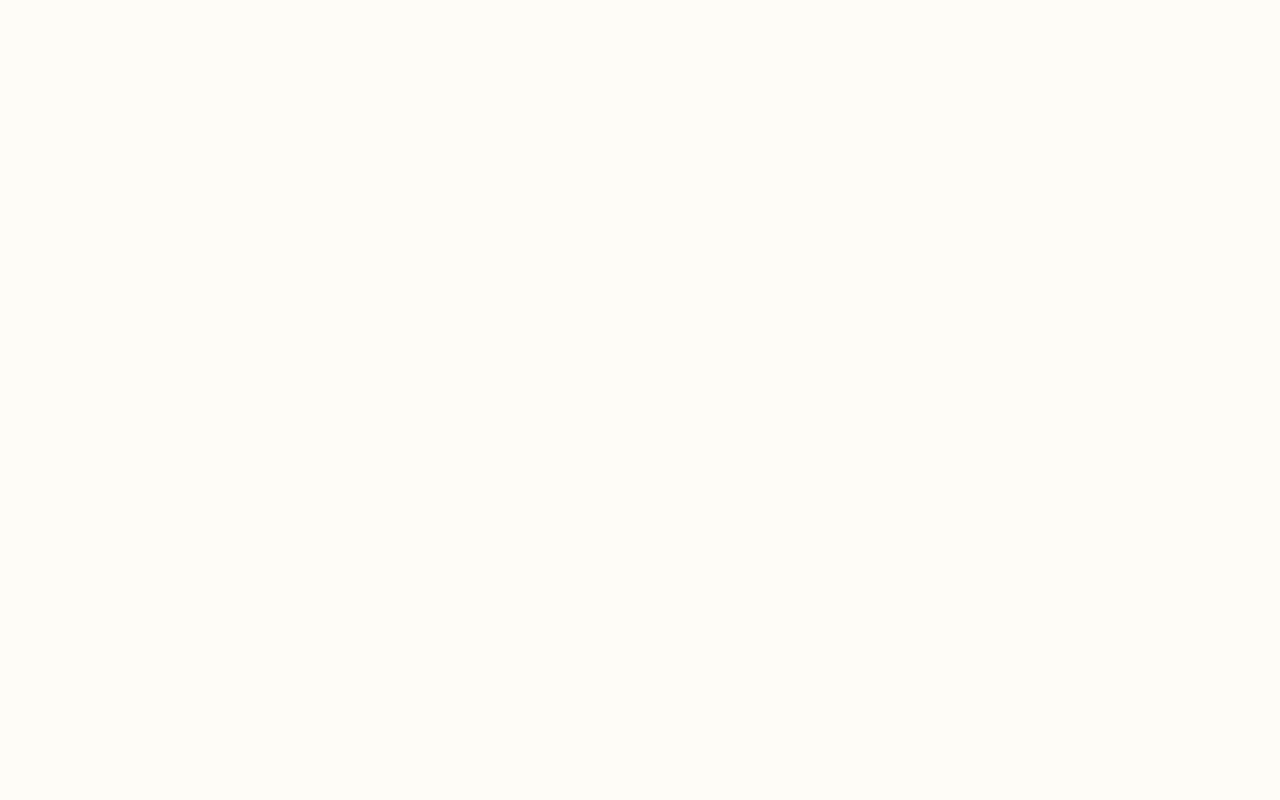
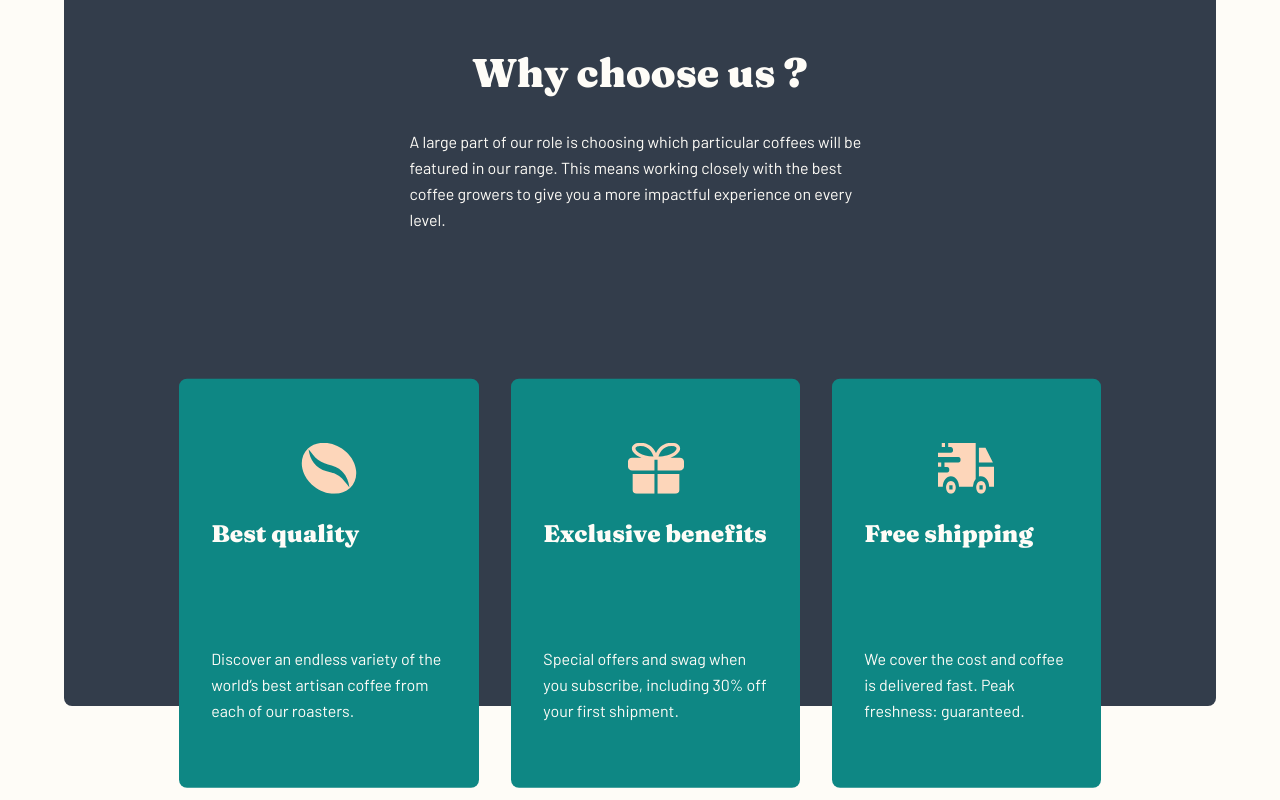
Before and after one commit to Giuva-Sergi/coffeeRoasters, a React (Vite) app: page / in a window 1280 px wide. Shown: the part 1560-2360 px from the top of the page. Before the commit the page ends 1385 px from the top, so only its background shows below. Built offline with nearby package versions, Linux system fonts and the light colour scheme; the HTML template or start-up script is replaced by a standard one.

Commit message:
fixed pseudo elements layout

```diff
--- a/src/pages/home/Collection.module.css
+++ b/src/pages/home/Collection.module.css
@@ -48,7 +48,6 @@
   display: flex;
   flex-direction: column;
   align-items: center;
-  /* flex-basis: 22%; */
   gap: 1rem;
 }
 
--- a/src/pages/home/HeroHome.module.css
+++ b/src/pages/home/HeroHome.module.css
@@ -2,7 +2,7 @@
   background-image: url("../../assets/home/desktop/image-hero-coffeepress.jpg");
   background-size: cover;
   background-repeat: no-repeat;
-  border-radius: 1rem;
+  border-radius: 0.5rem;
 }
 
 .heroSectionContainer {
--- a/src/pages/home/Home.jsx
+++ b/src/pages/home/Home.jsx
@@ -1,12 +1,16 @@
 import styles from "./Home.module.css";
 import HeroHome from "./HeroHome";
 import Collection from "./Collection";
+import Services from "./Services";
+import HowItWorks from "./HowItWorks";
 
 function Home() {
   return (
     <main className={styles.main}>
       <HeroHome />
       <Collection />
+      <Services />
+      <HowItWorks />
     </main>
   );
 }
--- a/src/pages/home/Home.module.css
+++ b/src/pages/home/Home.module.css
@@ -1,5 +1,6 @@
 .main {
   margin-top: 2rem;
   display: grid;
+  justify-items: stretch;
   gap: 7rem;
 }
--- /dev/null
+++ b/src/pages/home/HowItWorks.jsx
@@ -0,0 +1,39 @@
+import styles from "./HowItWorks.module.css";
+function HowItWorks() {
+  return (
+    <section className={styles.how}>
+      <h4>How it works</h4>
+      <div className={styles.cardsContainer}>
+        <div className={styles.howCard}>
+          <span>01</span>
+          <h3>Pick your coffee</h3>
+          <p>
+            Select from our evolving range of artisan coffees. Our beans are
+            ethically sourced and we pay fair prices for them. There are new
+            coffees in all profiles every month for you to try out.
+          </p>
+        </div>
+        <div className={styles.howCard}>
+          <span>02</span>
+          <h3>Choose the frequency</h3>
+          <p>
+            Customize your order frequency, quantity, even your roast style and
+            grind type. Pause, skip or cancel your subscription with no
+            commitment through our online portal.
+          </p>
+        </div>
+        <div className={styles.howCard}>
+          <span>03</span>
+          <h3>Receive and enjoy!</h3>
+          <p>
+            We ship your package within 48 hours, freshly roasted. Sit back and
+            enjoy award-winning world-class coffees curated to provide a
+            distinct tasting experience.
+          </p>
+        </div>
+      </div>
+    </section>
+  );
+}
+
+export default HowItWorks;
--- /dev/null
+++ b/src/pages/home/HowItWorks.module.css
@@ -0,0 +1,69 @@
+.how {
+  width: 80%;
+  margin-top: 8rem;
+  margin-inline: auto;
+}
+
+h4 {
+  font-family: var(--ff-fraunces);
+  color: var(--clr-grey);
+  text-align: left;
+  margin-bottom: 5rem;
+}
+
+.cardsContainer {
+  --gap: 5rem;
+  display: flex;
+  gap: var(--gap);
+}
+
+.howCard {
+  --decoration-width: 2rem;
+  --decoration-position: -15%;
+  position: relative;
+  display: flex;
+  flex-direction: column;
+  width: 28%;
+  gap: 2rem;
+}
+
+span {
+  font-family: var(--ff-fraunces);
+  font-size: var(--fraunces-fs-h1);
+  color: var(--clr-pale-orange);
+}
+
+h3 {
+  font-size: var(--fraunces-fs-h3);
+  line-height: var(--fraunces-line-height-400);
+  color: var(--clr-dark-blue);
+}
+
+p {
+  font-family: var(--ff-barlow);
+  font-size: 1rem;
+  text-align: left;
+  line-height: var(--barlow-line-height);
+}
+
+.howCard::before {
+  position: absolute;
+  content: "";
+  width: var(--decoration-width);
+  aspect-ratio: 1;
+  top: var(--decoration-position);
+  border: 2px solid var(--clr-dark-cyan);
+  border-radius: 50%;
+}
+
+.howCard:not(:last-of-type)::after {
+  position: absolute;
+  content: "";
+  width: calc(
+    100% + var(--gap) / 2 +
+      calc(var(--decoration-width) / 2 - var(--decoration-width) / 4)
+  );
+  top: calc(var(--decoration-position) + var(--decoration-width) / 2);
+  left: var(--decoration-width);
+  border: 1px solid var(--clr-pale-orange);
+}
--- /dev/null
+++ b/src/pages/home/Services.jsx
@@ -0,0 +1,65 @@
+import styles from "./Services.module.css";
+import coffeeBean from "../../assets/home/desktop/icon-coffee-bean.svg";
+import gift from "../../assets/home/desktop/icon-gift.svg";
+import truck from "../../assets/home/desktop/icon-truck.svg";
+
+function Services() {
+  return (
+    <section className={styles.servicesSection}>
+      <div className={styles.servicesHeader}>
+        <h2>Why choose us ?</h2>
+        <p>
+          A large part of our role is choosing which particular coffees will be
+          featured in our range. This means working closely with the best coffee
+          growers to give you a more impactful experience on every level.
+        </p>
+      </div>
+      <div className={styles.cards}>
+        <div className={styles.card}>
+          <img
+            src={coffeeBean}
+            alt="Icon of a coffee bean"
+            className={styles.serviceImage}
+          />
+          <div>
+            <h4>Best quality</h4>
+            <p>
+              Discover an endless variety of the world’s best artisan coffee
+              from each of our roasters.
+            </p>
+          </div>
+        </div>
+        <div className={styles.card}>
+          <img
+            src={gift}
+            alt="Icon of a gift"
+            className={styles.serviceImage}
+          />
+          <div>
+            <h4>Exclusive benefits</h4>
+            <p>
+              Special offers and swag when you subscribe, including 30% off your
+              first shipment.
+            </p>
+          </div>
+        </div>
+        <div className={styles.card}>
+          <img
+            src={truck}
+            alt="Icon of a truck"
+            className={styles.serviceImage}
+          />
+          <div>
+            <h4>Free shipping</h4>
+            <p>
+              We cover the cost and coffee is delivered fast. Peak freshness:
+              guaranteed.
+            </p>
+          </div>
+        </div>
+      </div>
+    </section>
+  );
+}
+
+export default Services;
--- /dev/null
+++ b/src/pages/home/Services.module.css
@@ -0,0 +1,71 @@
+.servicesSection {
+  background-color: var(--clr-dark-blue);
+  display: flex;
+  flex-direction: column;
+  align-items: center;
+  border-radius: 0.5rem;
+}
+
+.servicesHeader {
+  display: flex;
+  flex-direction: column;
+  align-items: center;
+  gap: 2rem;
+  padding-block: 4rem;
+  width: 40%;
+}
+
+.servicesSection h2,
+.servicesSection p {
+  color: var(--clr-light-cream);
+}
+
+h2 {
+  font-family: var(--ff-fraunces);
+  font-size: var(--fraunces-fs-h2);
+  line-height: var(--fraunces-line-height-600);
+  /* text-align: center; */
+}
+
+p {
+  line-height: var(--barlow-line-height);
+  font-weight: var(--fw-barlow-regular);
+}
+
+.cards {
+  width: 80%;
+  display: flex;
+  justify-content: space-between;
+  gap: 2rem;
+  transform: translateY(20%);
+}
+
+.card {
+  display: flex;
+  flex-direction: column;
+  align-items: center;
+  gap: 1.5rem;
+  background-color: var(--clr-dark-cyan);
+  border-radius: 0.5rem;
+  padding: 4rem 2rem;
+}
+
+.card h4,
+.card p {
+  color: var(--clr-light-cream);
+}
+
+.card div {
+  display: flex;
+  flex-direction: column;
+  gap: 1rem;
+}
+
+h4 {
+  text-align: center;
+}
+
+.serviceImage {
+  width: 3.5rem;
+  aspect-ratio: 1.1;
+}
```
